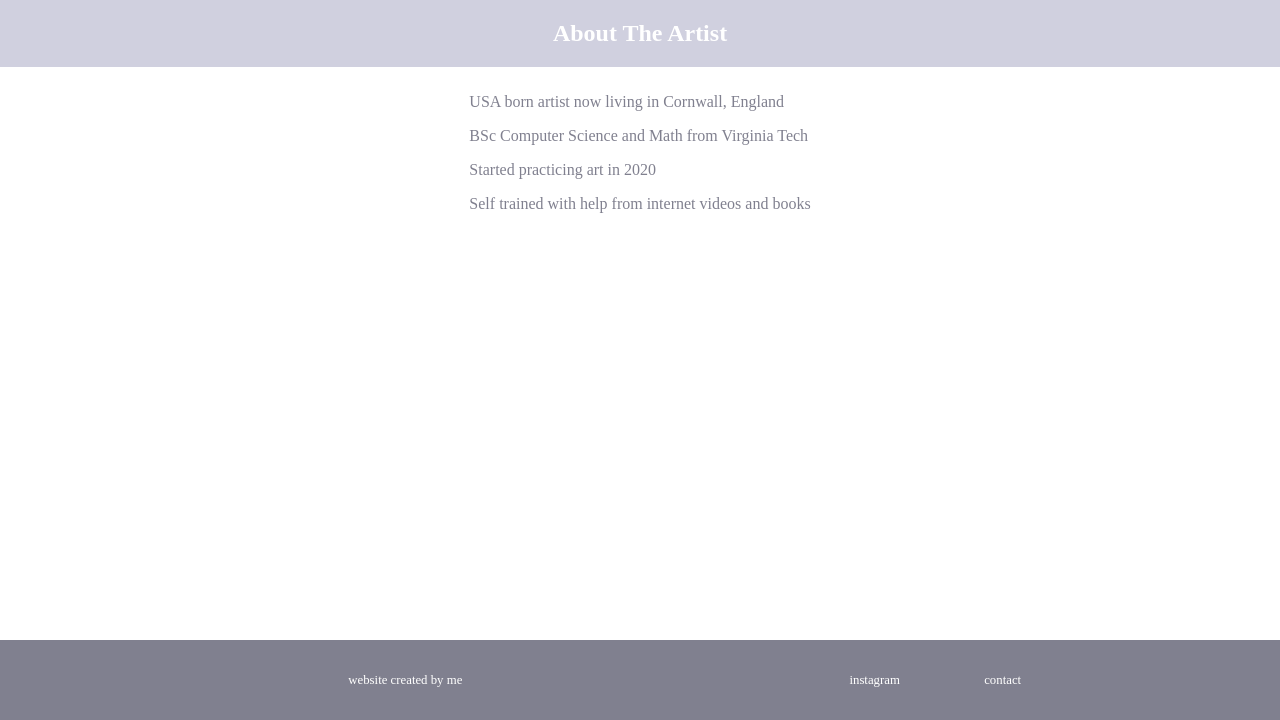
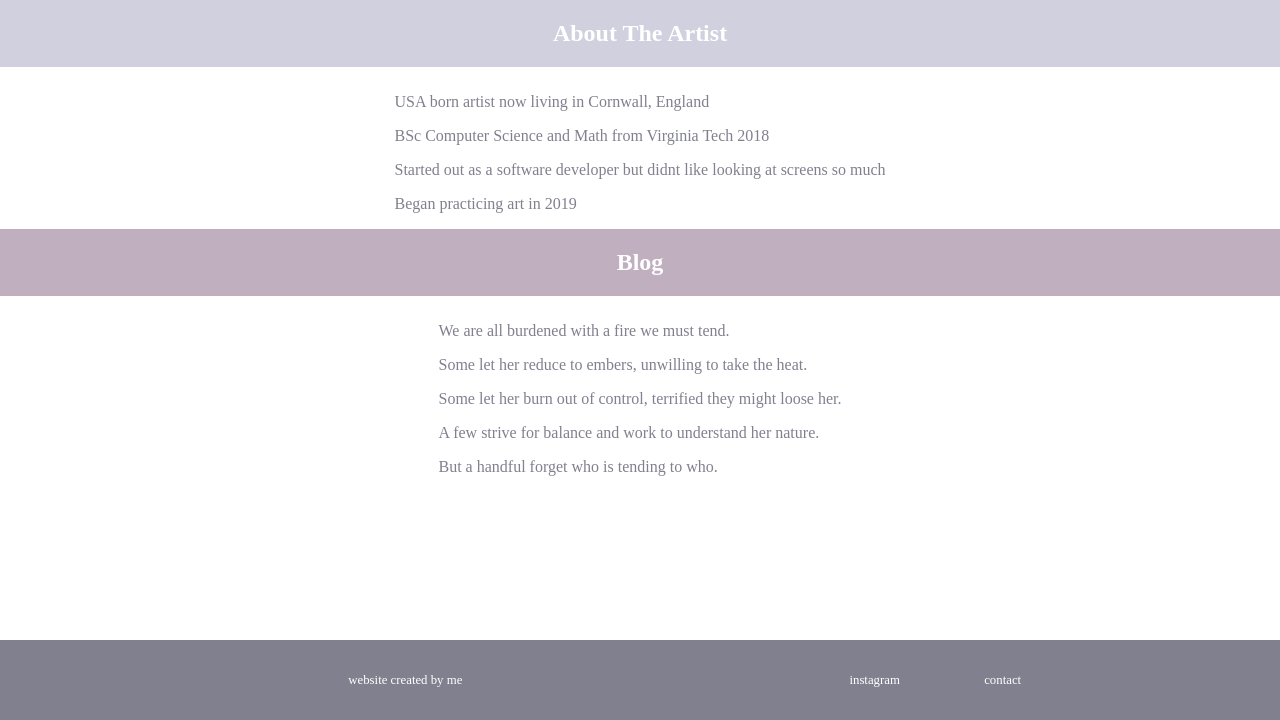
Before and after one commit to aidanbarton/portfolio-website, a Flask app: page /about in a window 1280 px wide. Shown: the part 80-800 px from the top of the page. Run offline with Flask 2, Linux system fonts and the light colour scheme; parts of the project's set-up code (start-up, migrations or seed data) failed here and were passed over.

Commit message:
Added a blog feature on the about page

```diff
--- a/app/app.py
+++ b/app/app.py
@@ -11,7 +11,6 @@ library_path = '/static/photos/gallery/'
 galleries = (
     'oil',
     'water',
-    'charcoal',
     'draw',
     'sketch',
 )
--- a/app/library.py
+++ b/app/library.py
@@ -36,7 +36,9 @@ class Library():
                 gal_items[name]['title'] = lines[0]
                 gal_items[name]['data'] = lines[1]
 
-
+            #thumbnail for gallery
+            thumb = sorted(gal_items.keys())[-1]
+            gal_items['thumb'] = gal_items[thumb]['path']
             lib[gal_name] = gal_items
 
         self._libraries = lib
--- /dev/null
+++ b/app/static/blog.css
@@ -0,0 +1,11 @@
+.words {
+  margin-left: 10px;
+  margin-right: 10px;
+}
+
+ul.blog {
+  list-style: none;
+  display: inline-flex;
+  padding: 0;
+  margin: 0;
+}
--- a/app/templates/about.html
+++ b/app/templates/about.html
@@ -5,8 +5,22 @@
 </div>
 <div class='words'>
     <p>USA born artist now living in Cornwall, England</p>
-    <p>BSc Computer Science and Math from Virginia Tech</p>
-    <p>Started practicing art in 2020</p>
-    <p>Self trained with help from internet videos and books</p>
+    <p>BSc Computer Science and Math from Virginia Tech 2018</p>
+    <p>Started out as a software developer but didnt like looking at screens so much</p>
+    <p>Began practicing art in 2019</p>
 </div>
+<div class='gallery-view-data' style="background: #c0b0bf;">
+        <h2> blog </h2>
+</div>
+<ul class='blog'>
+    <li>
+        <div class='words'>
+            <p>We are all burdened with a fire we must tend.</p>
+            <p>Some let her reduce to embers, unwilling to take the heat.</p>
+            <p>Some let her burn out of control, terrified they might loose her.</p>
+            <p>A few strive for balance and work to understand her nature.</p>
+            <p>But a handful forget who is tending to who.</p>
+        </div>
+    </li>
+</ul>
 {% endblock %}
--- a/app/templates/base.html
+++ b/app/templates/base.html
@@ -4,6 +4,7 @@
         <title>Aidan Barton</title>
         <link type="text/css" rel="stylesheet" href="/static/main.css"/>
         <link type="text/css" rel="stylesheet" href="/static/gallery.css"/>
+        <link type="text/css" rel="stylesheet" href="/static/blog.css"/>
         <link type="text/css" rel="stylesheet" href="/static/landing-page.css"/>
         <link type="img/png" rel="icon" href="/static/pictures/favicon.png"/>
         <meta name="viewport" content="width=device-width, initial-scale=1.0">
--- a/app/templates/gallery-name.html
+++ b/app/templates/gallery-name.html
@@ -3,6 +3,7 @@
     <span class='gallery-page-title'>{{ gallery_name }}</span>
     <ul class='library'>
         {% for item in gallery.keys()|sort(reverse=True) %}
+            {% if item != 'thumb' %}
             <li style="background: url({{ gallery[item]['path'] }}); background-size: cover; background-position: center;">
                 <a class='gallery' href="/gallery/{{ gallery_name }}/{{ item }}">
                     <div class='gallery-item-hover'>
@@ -10,6 +11,7 @@
                     </div>
                 </a>
             </li>
+            {% endif %}
         {% endfor %}
     </ul>
 {% endblock %}
--- a/app/templates/gallery.html
+++ b/app/templates/gallery.html
@@ -2,7 +2,7 @@
 {% block body %}
     <ul class='library'>
         {% for gallery in library %}
-        <li style="background: url({{ library[gallery]['0']['path'] }}); background-size: cover; background-position: center;">
+        <li style="background: url({{ library[gallery]['thumb'] }}); background-size: cover; background-position: center;">
             <a class='gallery' href="/gallery/{{ gallery }}">
                 {{ gallery }}
             </a>
```
